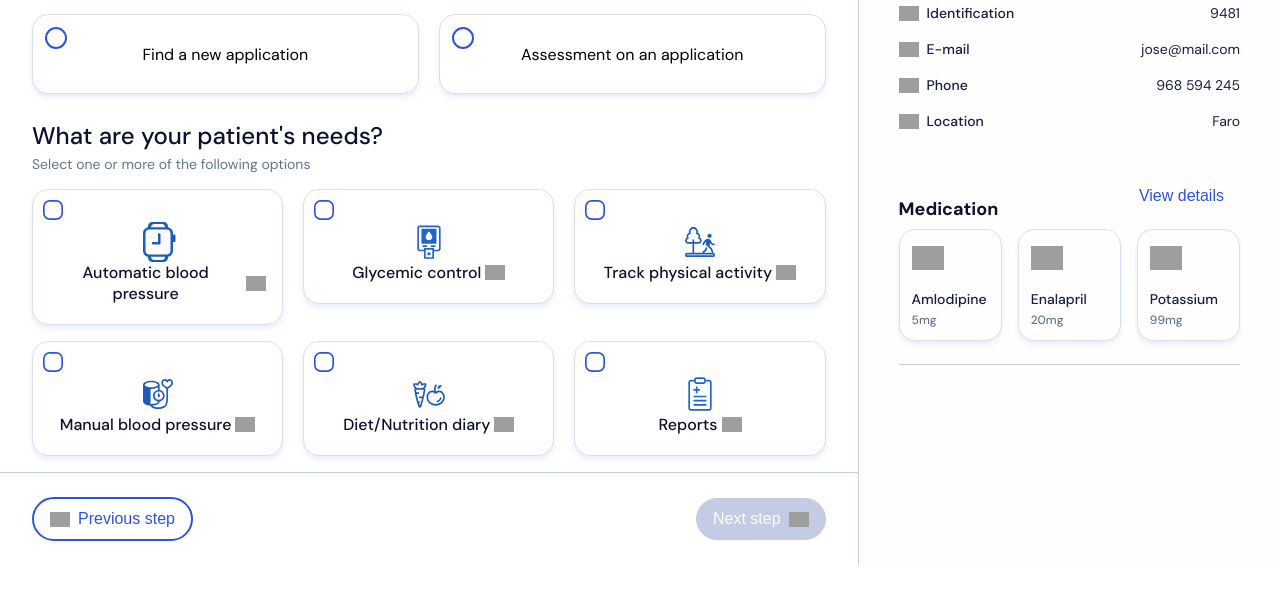
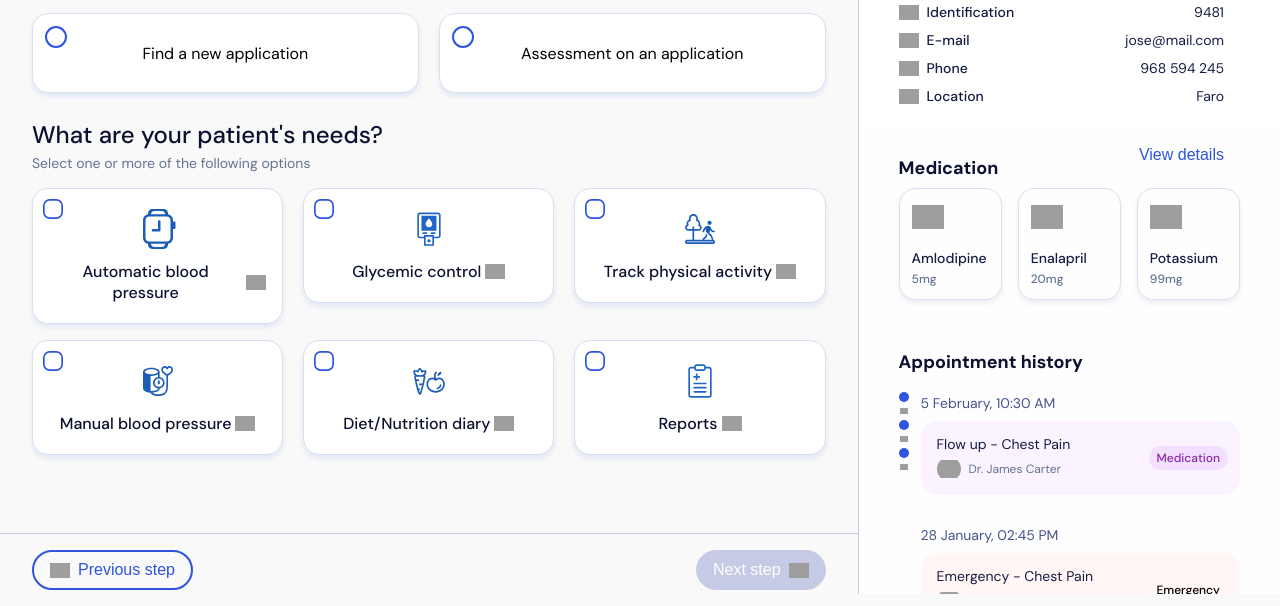
Before and after one commit to CommunityHTA/Community-HTA, a plain HTML site: page assessmentSetup.html in a window 1280 px wide. Shown: the part 194-800 px from the top of the page. Drawn offline with Linux system fonts and the light colour scheme; grey boxes are pictures that could not be loaded.

Commit message:
alteracao assessmentSetup

```diff
--- a/assessmentSetup.css
+++ b/assessmentSetup.css
@@ -8,24 +8,25 @@
 
 html, body {
   width: 100%;
-  height: 100%;
+  height: 100vh;
   overflow: hidden; /* Evita rolagem */
   font-family: 'DM Sans', sans-serif;
   display: flex;
   flex-direction: column;
+  background-color: rgba(249, 249, 249, 1);
 }
 
 .screen {
   display: flex;
   flex-direction: column;
-  height: 100vh; /* Ocupa toda a altura da tela */
+  height: 100%; /* Ocupa toda a altura da tela */
 }
 
 /* Header styles */
 .header {
   border-bottom: 1px solid #c5cbe4;
   display: flex;
-  min-height: 68px;
+  height: 68px;
   width: 100%;
   padding: 25px 32px;
   align-items: center;
@@ -92,12 +93,15 @@ html, body {
 /* Main content layout */
 .main-content {
   width: 100%;
+  height: 100vh; /* Para garantir que o layout geral ocupa a tela */
 }
 
 .content-wrapper {
   display: flex;
   gap: 0px;
+  height: 100%; /* Garante que o content-wrapper ocupe toda a altura */
 }
+
 
 /* Assessment column */
 .assessment-column {
@@ -105,11 +109,13 @@ html, body {
   flex-direction: column;
   width: 67%;
   margin-top: 24px;
+  height: 100%;
 }
 
 .assessment-content {
   display: flex;
   width: 100%;
+  height: 100%;
   padding: 0 32px;
   flex-direction: column;
 }
@@ -343,7 +349,7 @@ html, body {
 
 .card-content {
   display: flex;
-  margin-top: 12px;
+  gap: 12px;
   width: 100%;
   flex-direction: column;
   align-items: center;
@@ -392,24 +398,22 @@ html, body {
   display: flex;
   margin-top: 16px;
   width: 100%;
-  padding: 24px 32px;
+  padding: 16px 32px;
   align-items: center;
   gap: 100px;
   font-weight: 500;
   text-align: center;
   justify-content: space-between;
   flex-wrap: wrap;
-
-  position: sticky; /* Mantém os botões fixos no final da seção */
+  position: sticky;
   bottom: 0;
-  background: white; /* Garante que os botões fiquem visíveis */
 }
 
 
 .btn {
   border-radius: 10000px;
   display: flex;
-  min-height: 40px;
+  height: 40px;
   padding: 10px 16px;
   align-items: center;
   gap: 8px;
@@ -450,28 +454,32 @@ html, body {
   display: flex;
   flex-direction: column;
   width: 33%;
+  height: 90vh;
+  background-color: #fefeff;
 }
 
 .patient-profile {
-  background-color: #fefeff;
   border-left: 1px solid #c5cbe4;
-  flex-grow: 1;
-  overflow: hidden;
   width: 100%;
+  display: flex;
+  flex-direction: column;
+  position: relative;
 }
 
 .patient-header {
-  border-radius: 20px;
   display: flex;
-  padding: 16px 24px;
-  flex-direction: row;
   align-items: center;
+  text-align: left;
   font-size: 24px;
   color: #0c112f;
   font-weight: 500;
-  gap: 32px;
+  gap: 16px;
+  padding: 24px 40px 0px 40px;
+  background: white;
+  position: sticky;
+  top: 0;
+  z-index: 2;
 }
-
 .patient-avatar {
   width: 80px;
   height: 80px;
@@ -480,36 +488,32 @@ html, body {
 }
 
 .patient-name {
-  margin-top: 0; /* Removido o margin-top */
-  text-align: left; /* Alinhar o texto à esquerda */
+  margin-top: 0;
+  text-align: center;
   font-size: 24px;
 }
 
-
-.patient-details {
+.details-section {
+  width: 100%;
   display: flex;
-  width: 100%;
-  padding: 0 40px;
-  flex-direction: column;
-}
-
-/* Patient details section */
-.details-section {
-  border-radius: 16px;
-  display: flex;
-  padding: 16px 0;
   flex-direction: column;
   font-size: 14px;
+  padding: 24px 56px 24px 40px;
+  text-align: center;
+  background: white;
+  position: sticky;
+  top: 100px;
+  z-index: 2;
 }
 
 .detail-item {
   display: flex;
-  width: 100%;
   align-items: center;
   gap: 8px;
   color: #161d44;
-  margin-bottom: 16px;
+  margin-bottom: 8px;
 }
+
 
 .detail-item:last-child {
   margin-bottom: 0;
@@ -539,9 +543,21 @@ html, body {
   font-weight: 400;
 }
 
+.patient-details {
+  display: flex;
+  width: 100%;
+  padding: 0 40px;
+  flex-direction: column;
+  border-left: 1px solid #c5cbe4;
+  flex-grow: 1;
+  overflow-y: auto;
+  height: 100%;
+  box-sizing: border-box;
+}
+
+
 /* Medication section */
 .medication-section {
-  margin-top: 24px;
   width: 100%;
   font-weight: 500;
 }
@@ -622,15 +638,10 @@ html, body {
 .divider {
   aspect-ratio: 200;
   width: 100%;
-  margin-top: 23px;
+  margin-top: 24px;
   border: none;
   height: 1px;
   background-color: #c5cbe4;
-}
-
-/* Appointments section */
-.appointments-section {
-  margin-top: 23px;
 }
 
 .appointments-timeline {
--- a/assessmentSetup.html
+++ b/assessmentSetup.html
@@ -299,7 +299,6 @@
                 <h2 class="patient-name">José Silva</h2>
               </div>
 
-              <div class="patient-details">
               <section class="details-section">
                 <div class="detail-item">
                   <img
@@ -346,7 +345,8 @@
                   </div>
                 </div>
               </section>
-
+            </div>
+              <div class="patient-details">
                 <section class="medication-section">
                   <div class="section-header">
                     <h3 class="section-title">Medication</h3>
@@ -397,7 +397,7 @@
 
                 <hr class="divider" />
 
-            <!--     <section class="appointments-section">
+                <section class="appointments-section">
                   <h3 class="section-title">Appointment history</h3>
                   <div class="appointments-timeline">
                     <div class="timeline-indicators">
@@ -508,7 +508,7 @@
                       </div>
                     </div>
                   </div>
-                </section> -->
+                </section>
               </div>
             </div>
           </aside>
```
Also changed, not shown: patientList.css (+1 -7 lines). Lines whose indentation alone changed are shown as unchanged.
